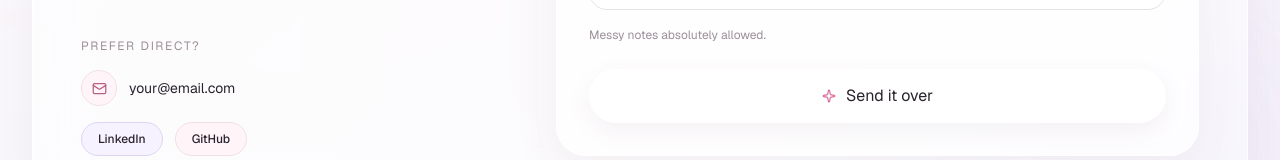
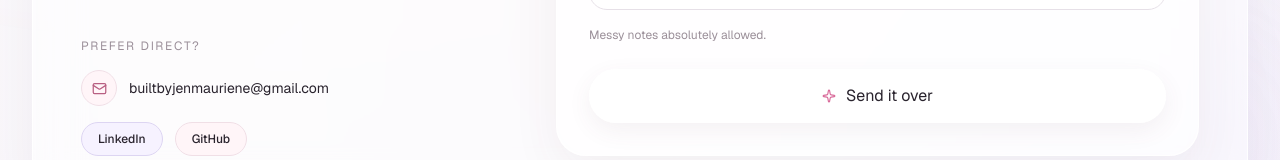
Before and after one commit to asakakid/jenmauriene-portfolio, a Next.js app: page / in a window 1280 px wide. Shown: the part 5384-5544 px from the top of the page. Built offline with nearby package versions, Linux system fonts and the light colour scheme.

Commit message:
update contact details

```diff
--- a/src/components/sections/Contact.tsx
+++ b/src/components/sections/Contact.tsx
@@ -201,12 +201,12 @@ export default function Contact() {
                       />
                     </span>
 
-                    your@email.com
+                    builtbyjenmauriene@gmail.com
                   </a>
 
                   <div className="flex flex-wrap gap-3">
                     <a
-                      href="https://linkedin.com/in/YOUR-USERNAME"
+                      href="www.linkedin.com/in/jenmauriene"
                       target="_blank"
                       rel="noreferrer"
                       className="
@@ -229,7 +229,7 @@ export default function Contact() {
                     </a>
 
                     <a
-                      href="https://github.com/YOUR-USERNAME"
+                      href="https://github.com/asakakid"
                       target="_blank"
                       rel="noreferrer"
                       className="
```
